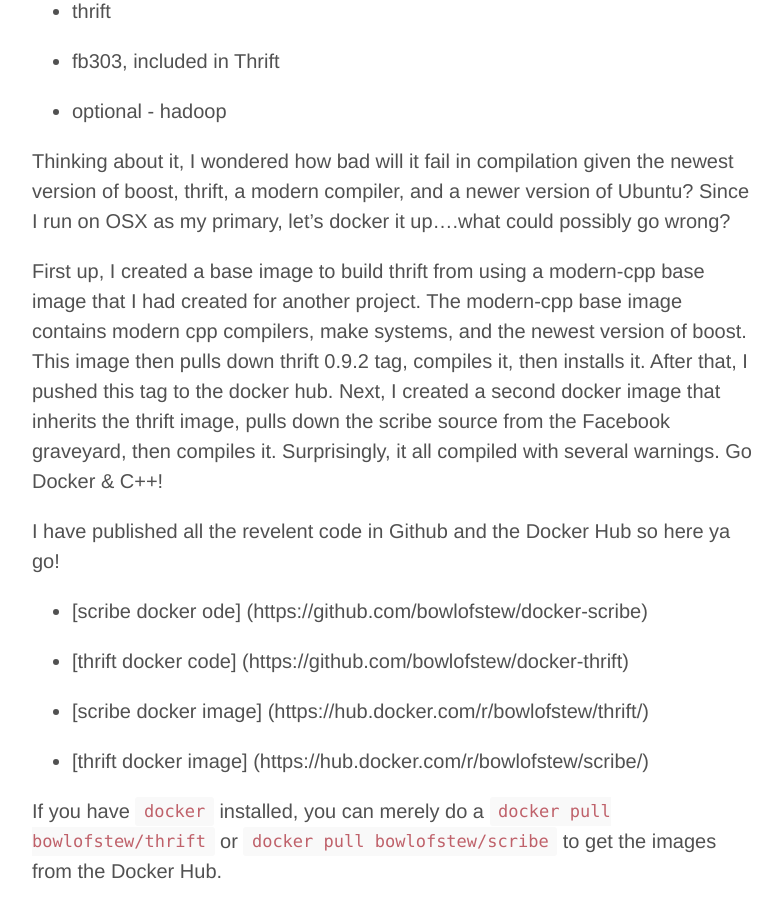
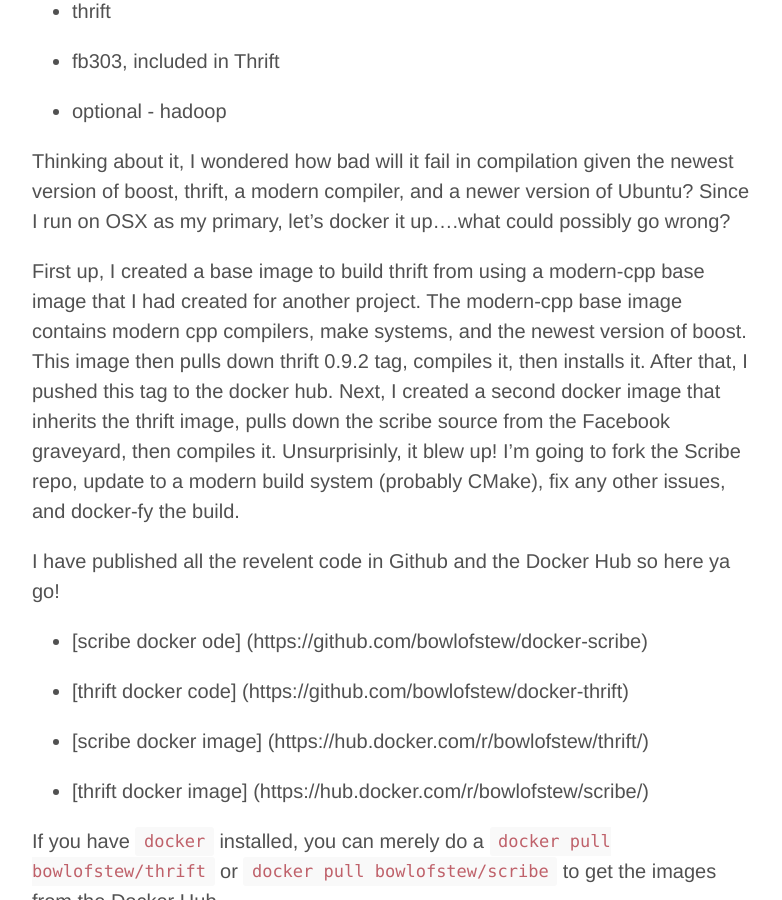
Before and after one commit to bowlofstew/bowlofstew.github.io, a Jekyll site: the page built from _posts/2015-09-01-dockerizing-scribe-builds.md, in a window 1280 px wide and 900 px high, scrolled down 1052 px. Shown: the whole window, without its empty margins (248-1030 px from the left). Built offline with Jekyll 4.4.1, drawn with Linux system fonts in a browser that asks for light colours; Markdown is read by kramdown in place of the engine named in the settings; comment, search, counter and statistics services are not loaded.

Commit message:
correction

```diff
--- a/_posts/2015-09-01-dockerizing-scribe-builds.md
+++ b/_posts/2015-09-01-dockerizing-scribe-builds.md
@@ -40,7 +40,7 @@ After I read the Dropbox article, I read the requirements for building this soft
 
 Thinking about it, I wondered how bad will it fail in compilation given the newest version of boost, thrift, a modern compiler, and a newer version of Ubuntu?  Since I run on OSX as my primary, let's docker it up....what could possibly go wrong?
 
-First up, I created a base image to build thrift from using a modern-cpp base image that I had created for another project.  The modern-cpp base image contains modern cpp compilers, make systems, and the newest version of boost.  This image then pulls down thrift 0.9.2 tag, compiles it, then installs it.  After that, I pushed this tag to the docker hub.  Next, I created a second docker image that inherits the thrift image, pulls down the scribe source from the Facebook graveyard, then compiles it.  Surprisingly, it all compiled with several warnings.  Go Docker & C++!
+First up, I created a base image to build thrift from using a modern-cpp base image that I had created for another project.  The modern-cpp base image contains modern cpp compilers, make systems, and the newest version of boost.  This image then pulls down thrift 0.9.2 tag, compiles it, then installs it.  After that, I pushed this tag to the docker hub.  Next, I created a second docker image that inherits the thrift image, pulls down the scribe source from the Facebook graveyard, then compiles it.  Unsurprisinly, it blew up! I'm going to fork the Scribe repo, update to a modern build system (probably CMake), fix any other issues, and docker-fy the build.
 
 I have published all the revelent code in Github and the Docker Hub so here ya go!
 
```
